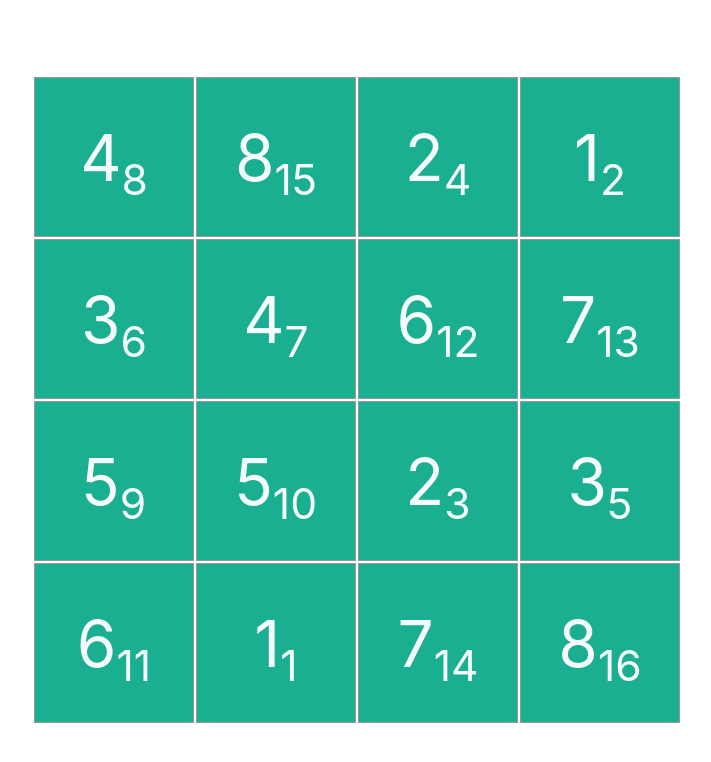
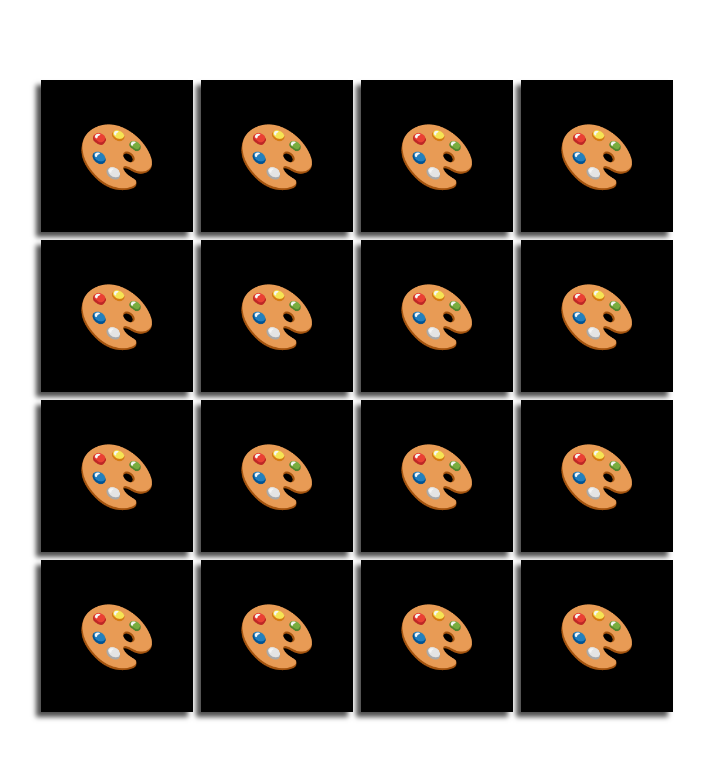
Before and after one commit to mfonism/fruits-r-us, a React (Create React App) app: page / in a window 1280 px wide. Shown: the top 762 px of the page, without its empty margins (283-994 px from the left). Built offline with nearby package versions, Linux system fonts and the light colour scheme.

Commit message:
Redo styles for the tile states

```diff
--- a/src/App.css
+++ b/src/App.css
@@ -14,36 +14,53 @@
     display: grid;
     grid-template-columns: repeat(3, auto) 1fr;
     grid-template-rows: repeat(3, auto) 1fr;
-    column-gap: 0.25vmin;
-    row-gap: 0.25vmin;
 }
 
 .tile {
     width: 20vmin;
     height: 20vmin;
-    line-height: 20vmin;
     font-size: 8vmin;
     text-align: center;
     cursor: pointer;
 
-    border: 1px solid #999;
-    overflow: hidden;
-
-    color: rgba(255, 255, 255, 0.96);
-    background-color: rgb(27, 175, 146);
+    position: relative;
+    z-index: 1;
+    perspective: 1000;
 }
 
-.tile.is-awaiting {
-    color: rgba(255, 255, 255, 0.96);
-    background-color: khaki;
+.tile .inner {
+    width: 19vmin;
+    height: 19vmin;
+    margin: auto;
+    box-shadow: -5px 5px 5px rgba(0, 0, 0, 0.69);
+    transform-style: preserve-3d;
+    transition: all 600 linear;
+}
+
+.tile.is-awaiting .inner {
+    transform: rotateY(180deg);
+    box-shadow: 5px 5px 5px rgba(0, 0, 0, 0.69);
 }
 
 .tile.is-matched {
-    color: rgb(27, 175, 146);
-    background-color: rgba(255, 255, 255, 0.96);
+    visibility: hidden;
 }
 
-.board.is-game-over .tile {
-    background-color: deeppink;
-    color: white;
+.tile .face {
+    position: absolute;
+    width: 100%;
+    height: 100%;
+    line-height: 19vmin;
+    backface-visibility: hidden;
 }
+
+.tile .face.front {
+    transform: rotateY(180deg);
+    border: 1px solid rgba(0, 0, 0, 0.25);
+}
+
+.tile .face.back {
+    color: rgba(255, 255, 255, 0.96);
+    background-color: rgb(27, 175, 146);
+    background-color: rgb(0, 0, 0);
+}
--- a/src/App.js
+++ b/src/App.js
@@ -22,7 +22,7 @@ class Tile extends React.Component {
         }
         else {
             this.setState({isAwaiting: true});
-            setTimeout(this.bubbleClick, 300);
+            setTimeout(this.bubbleClick, 600);
         }
     }
 
@@ -51,7 +51,14 @@ class Tile extends React.Component {
                      this.state.isAwaiting ? ' is-awaiting' : ''}`
                 }
             >
-                {this.props.sharedID}<sub><small>{this.props.uniqueID}</small></sub>
+                <div class="inner">
+                    <div class="face front">
+                        {this.props.sharedID}<sub><small>{this.props.uniqueID}</small></sub>
+                    </div>
+                    <div class="face back">
+                        {'🎨'}
+                    </div>
+                </div>
             </div>
         )
     }
```
